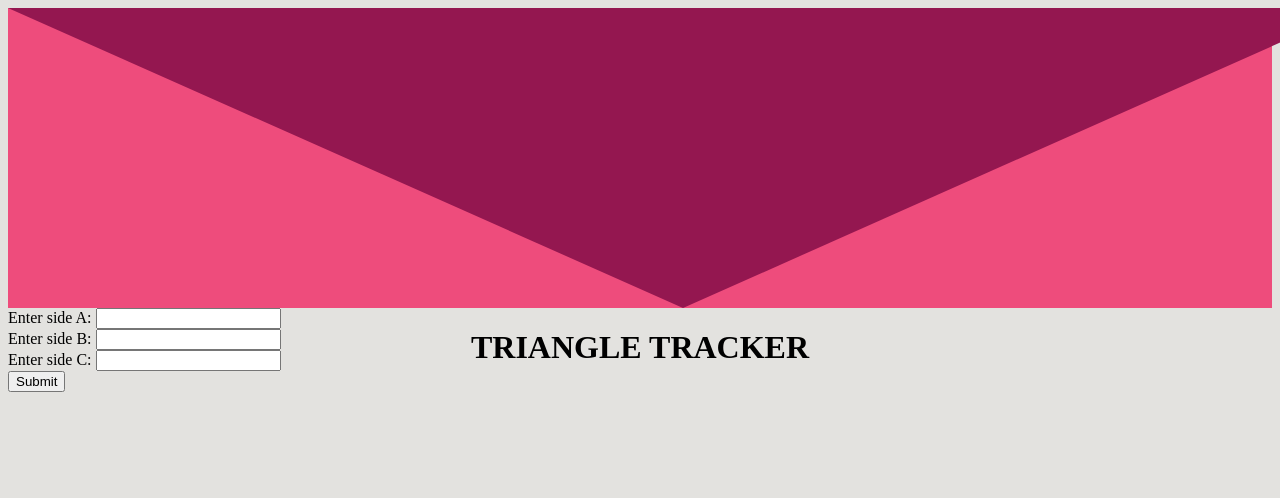
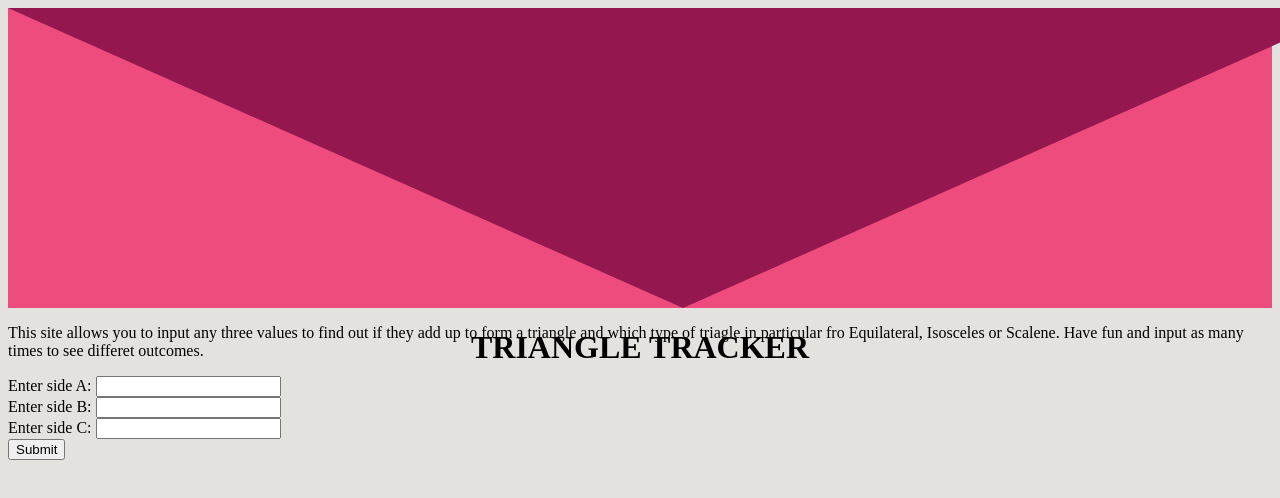
Before and after one commit to nimomaina/triangletracker, a plain HTML site: page index.html in a window 1280 px wide. Shown: the top 498 px of the page. Drawn offline with Linux system fonts and the light colour scheme.

Commit message:
Adding content to html file

```diff
--- a/index.html
+++ b/index.html
@@ -19,6 +19,7 @@
 
 
   <div class="Body">
+    <p>This site allows you to input any three values to find out if they add up to form a triangle and which type of triagle in particular fro Equilateral, Isosceles or Scalene. Have fun and input as many times to see differet outcomes.</p>
     <div class="column">
       <form id="triangleInput">
         <div class="form-group">
```
